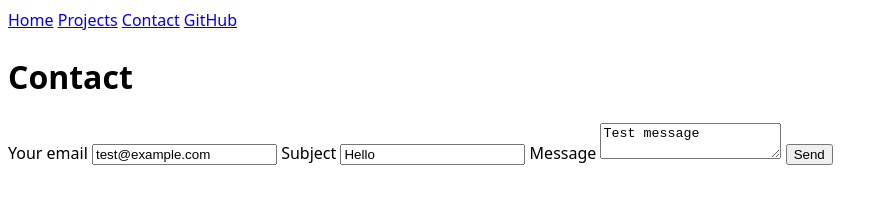
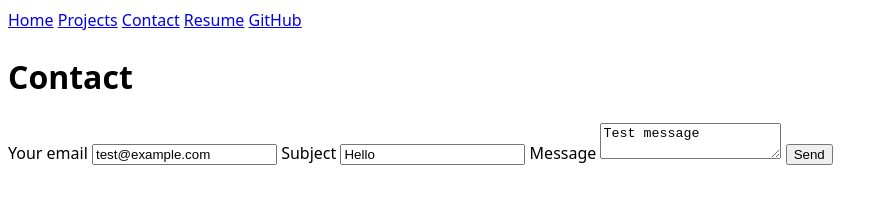
Before and after one commit to trkieu-commits/portfolio, a plain HTML site: page contact/index.html in a window 1280 px wide. Shown: the whole page, without its empty margins (0-888 px from the left). Drawn offline with Linux system fonts and the light colour scheme.

Commit message:
Add Resume link to navigation in index.html

```diff
--- a/contact/index.html
+++ b/contact/index.html
@@ -11,6 +11,7 @@
     <a href="../">Home</a>
     <a href="../projects/">Projects</a>
     <a href="../contact/">Contact</a>
+    <a href="../resume/">Resume</a>
     <a href="https://github.com/trkieu-commits" target="_blank">GitHub</a>
   </nav>
   <h1>Contact</h1>
```
